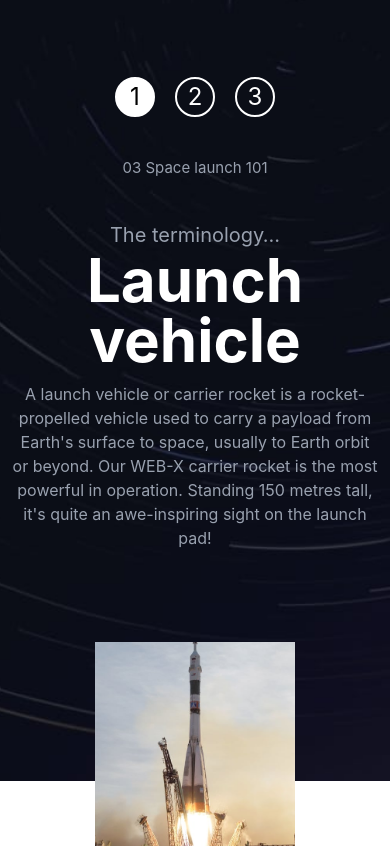
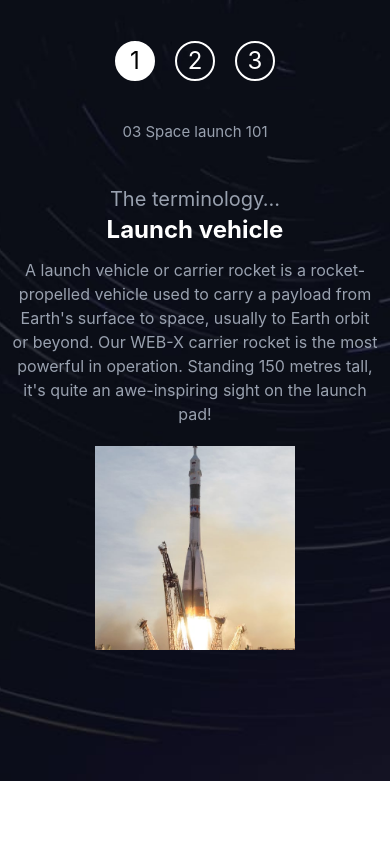
Before and after one commit to ameer-dev-A/space, a website built with Vite: page technology.html in a window 390 px wide. Shown: the part 63-909 px from the top of the page. After the commit the page ends 844 px from the top, so only its background shows below. Built offline with nearby package versions, Linux system fonts and the light colour scheme.

Commit message:
Update technology.html

```diff
--- a/technology.html
+++ b/technology.html
@@ -60,13 +60,13 @@
 
 
 <!-- ----------------------technology-------------------- -->
-     <div class=" absolute top-30 md:top-50  md:left-1/6
+     <div class=" absolute top-25 md:top-50  md:left-1/6
           text-center md:text-left
           grid grid-cols-1 md:grid-cols-2  items-center justify-center ">
 
      <div class="flex flex-col md:flex-row gap-10">
 
-     <div class="spans flex flex-row md:flex-col justify-center items-center gap-5 mt-5 [&>span]:cursor-pointer">
+     <div class="spans flex flex-row md:flex-col justify-center items-center gap-5 mt-1 md:mt-5 [&>span]:cursor-pointer">
         <span class=" active3 text-2xl text-white border-2 border-white rounded-4xl w-10 md:w-15 h-10 md:h-15
         text-center
         flex items-center justify-center">1</span>
@@ -76,10 +76,10 @@
         flex items-center justify-center">3</span>
     </div>
 
-<div class="mb-20 mr-0 md:mr-20 ">
+<div class="mb-2 md:mb-20 mr-0 md:mr-20 ">
     <p class="text-gray-400 text-[15px] md:text-[25px]  ">  03 Space launch 101</p>
      <p class="text-[20px] text-gray-400  mt-10">The terminology…</p>
-    <h1 class="head-tec text-6xl font-bold  text-white">Launch vehicle</h1>
+    <h1 class="head-tech text-2xl md:text-6xl font-bold  text-white">Launch vehicle</h1>
     <p class="text-tec text-gray-400 p-3">A launch vehicle or carrier rocket is a rocket-propelled vehicle used to carry a payload from Earth's surface to space, usually to Earth orbit or beyond. Our WEB-X carrier rocket is the most powerful in operation. Standing 150 metres tall, it's quite an awe-inspiring sight on the launch pad!</p>
 </div>
 
```
